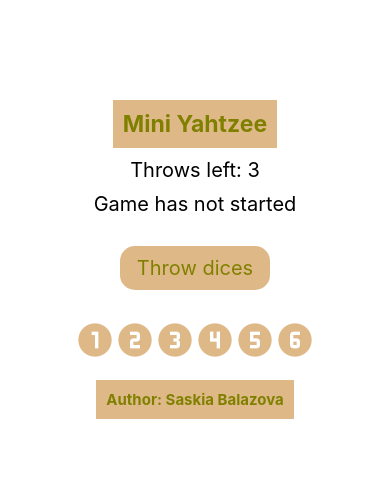
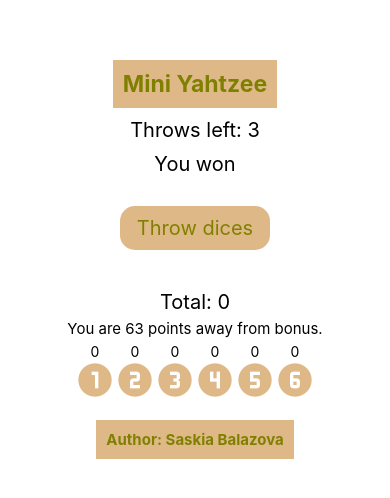
Before and after one commit to SaskiaBalazova/miniYahtzee, a React Native app in the folder miniYatzee/: screen / in a window 390 px wide. Shown: the part 178-676 px from the top of the page. Built offline with nearby package versions, Linux system fonts and the light colour scheme.

Commit message:
Counting points.

```diff
--- a/miniYatzee/components/Gameboard.js
+++ b/miniYatzee/components/Gameboard.js
@@ -9,6 +9,9 @@ const NBR_OF_DICES = 5;
 const NBR_OF_THROWS = 3;
 let boardTwo = [];
 const NBR_OF_CIRCLES = 6;
+const BONUS_POINTS = 63;
+const NBR_OF_TURNS = 6;
+let boardThree = [];
 
 export default function Gameboard() {
 
@@ -16,7 +19,11 @@ export default function Gameboard() {
     const [status, setStatus] = useState('');
     const [selectedDices, setSelectedDices] = useState(new Array(NBR_OF_DICES).fill(false));
     const [selectedNumbers, setSelectedNumbers] = useState(new Array(NBR_OF_CIRCLES).fill(false));
+    const [nbrOfTurnsLeft, setNbrOfTurnsLeft] = useState(NBR_OF_TURNS);
+    const [sum, setSum] = useState(0);
+    const [rowThree, setRowThree] = useState(new Array(NBR_OF_CIRCLES+1).fill(0));
 
+    //dices
     const row = [];
     for (let i = 0; i < NBR_OF_DICES; i++) {
         row.push(
@@ -33,18 +40,23 @@ export default function Gameboard() {
         );
     }
 
+    //color of dices
     function getDiceColor(i) {
         return selectedDices[i] ? "#808000" : "#deb887";
     }
 
+    //color of circles with numbers
     function getCircleColor(i) {
         return selectedNumbers[i] ? "#808000" : "#deb887";
     }
 
+    //circles with numbers
     const rowTwo = [];
     for (let i = 1; i <= NBR_OF_CIRCLES; i++) {
         boardTwo[i] = 'numeric-' + i + '-circle';
         rowTwo.push(
+            <View key={"rowTwo" + i}>
+            <Text style={styles.points}>{rowThree[i]}</Text>
             <Pressable
                 key={"rowTwo" + i}
                 onPress={() => selectNumber(i)}>
@@ -55,21 +67,40 @@ export default function Gameboard() {
                 color={getCircleColor(i)}>
               </MaterialCommunityIcons>
             </Pressable>
+            </View>
         );
     }
 
+    //selecting of dices
     function selectDice(i) {
         let dices = [...selectedDices];
         dices[i] = selectedDices[i] ? false : true;
+        console.log(row);
+        console.log(valueOfDice(board[i]));
+        console.log([valueOfDice(board[i])].reduce((a, b) => a + b));
         setSelectedDices(dices);
     }
 
+    //value of dice
+    function valueOfDice(cube) {
+        return parseInt(cube.charAt(5));
+    }
+
+    //selecting of numbers
     function selectNumber(i) {
         let numbers = [...selectedNumbers];
         numbers[i] = selectedNumbers[i] ? false : true;
+        console.log(i);
         setSelectedNumbers(numbers);
+        //console.log([valueOfDice(board[i])].reduce((a, b) => a + b));
+        let cir = [...rowThree];
+        cir[i] = countPoints(i);
+        setRowThree(cir);
+
+        console.log(rowThree);
     }
 
+    //throwing dices
     function throwDices() {
         for (let i = 0; i < NBR_OF_DICES; i++) {
             if (!selectedDices[i]) {
@@ -77,10 +108,23 @@ export default function Gameboard() {
                 board[i] = 'dice-' + randomNumber;
             }
         }
+
+        //console.log(countPoints(2));
         setNbrOfThrowsLeft(nbrOfThrowsLeft-1);
     }
 
-    function checkWinner() {
+    function countPoints(number) {
+        let counter = 0;
+        for (let i = 0; i < NBR_OF_DICES; i++) {
+            if (valueOfDice(board[i]) === number) {
+                counter = counter + 1;
+            }
+        }
+        return counter * number;
+    }
+
+    //checking bonus points
+    function checkBonusPoints() {
         if (board.every((val, i, arr) => val === arr[0]) && nbrOfThrowsLeft > 0) {
             setStatus('You won');
         }
@@ -89,18 +133,22 @@ export default function Gameboard() {
             setSelectedDices(new Array(NBR_OF_DICES).fill(false));
         }
         else if (nbrOfThrowsLeft === 0) {
-            setStatus('Game over');
+            setStatus('Select your points.');
+            setSelectedDices(new Array(NBR_OF_DICES).fill(false));
+        }
+        else if (nbrOfTurnsLeft === 0 && nbrOfThrowsLeft === 0) {
+            setStatus('Game over. All points selected.');
             setSelectedDices(new Array(NBR_OF_DICES).fill(false));
         }
         else {
-            setStatus('Keep on throwing');
+            setStatus('Select and throw dices again.');
         }
     }
 
     useEffect(() => {
-        checkWinner();
-        if (nbrOfThrowsLeft === NBR_OF_THROWS) {
-            setStatus('Game has not started');
+        checkBonusPoints();
+        if (nbrOfThrowsLeft === NBR_OF_TURNS) {
+            setStatus('Game has not started. Throw dices.');
         }
         if (nbrOfThrowsLeft < 0) {
             setNbrOfThrowsLeft(NBR_OF_THROWS-1);
@@ -119,6 +167,9 @@ export default function Gameboard() {
                         Throw dices
                     </Text>
             </Pressable>
+            <Text style={styles.gameinfo}>Total: {sum}</Text>
+            <Text style={styles.bonusinfo}>You are {BONUS_POINTS - sum} points away from bonus.</Text>
+
             <View style={styles.flex}>{rowTwo}</View>
         </View>
     )
--- a/miniYatzee/style/Styles.js
+++ b/miniYatzee/style/Styles.js
@@ -45,6 +45,14 @@ export default StyleSheet.create({
     fontSize: 20,
     marginTop: 10,
   },
+  bonusinfo: {
+    backgroundColor: '#fff',
+    textAlign: 'center',
+    justifyContent: 'center',
+    fontSize: 15,
+    marginTop: 5,
+    marginBottom: 5,
+  },
   row: {
     marginTop: 20,
     padding: 10,
@@ -66,4 +74,9 @@ export default StyleSheet.create({
     color: "#808000",
     fontSize: 20,
   },
+  points: {
+    textAlign: 'center',
+    justifyContent: 'center',
+  }
+
 });
```
